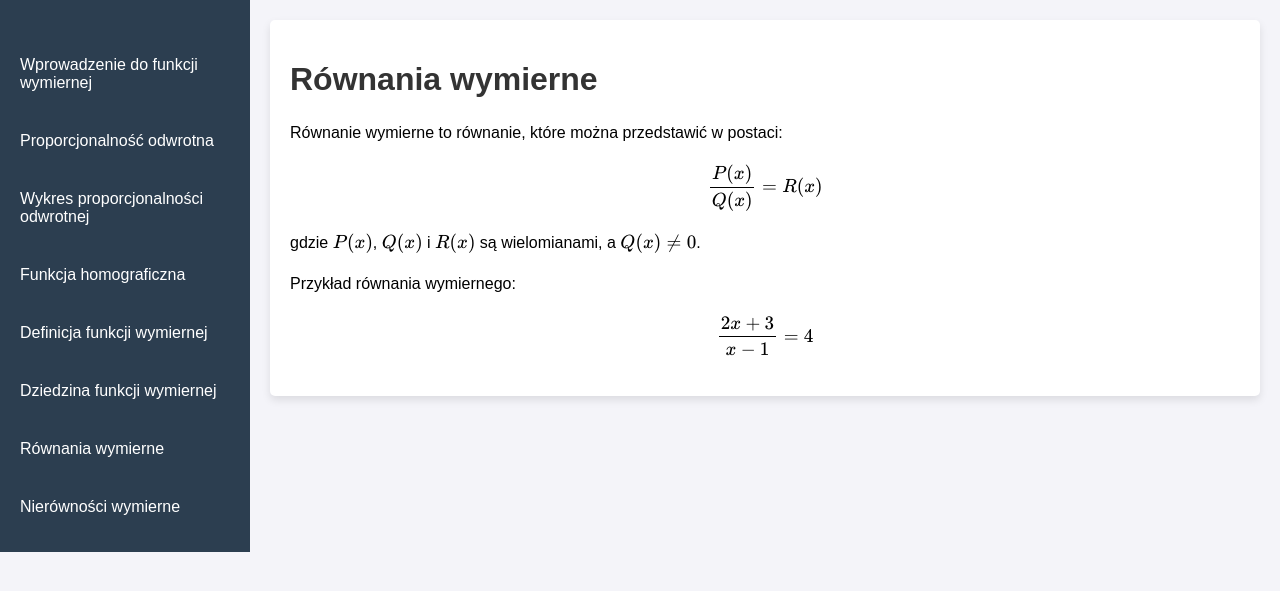
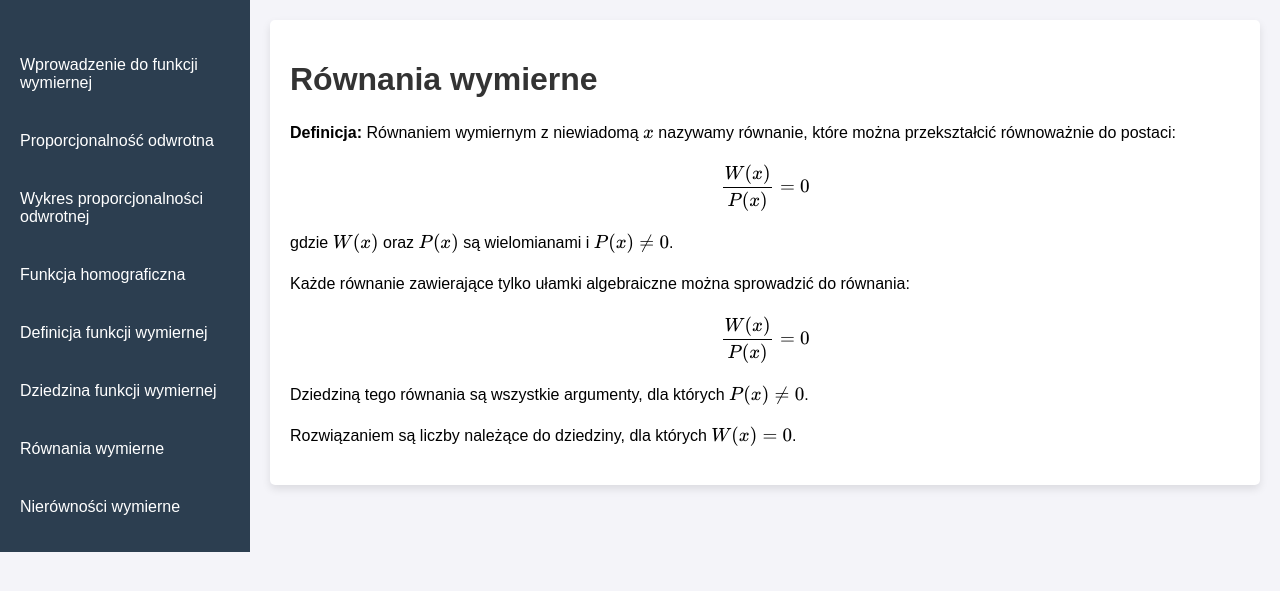
Before and after one commit to 277465/TI-MST-2024, a Flask app: page /equations in a window 1280 px wide. Shown: the part 46-637 px from the top of the page. Run offline with Flask 3, Linux system fonts and the light colour scheme.

Commit message:
równania

```diff
--- a/templates/equations.html
+++ b/templates/equations.html
@@ -2,10 +2,12 @@
 {% block content %}
 <div class="card shadow">
     <h1>Równania wymierne</h1>
-    <p>Równanie wymierne to równanie, które można przedstawić w postaci:</p>
-    <p>$$ \frac{P(x)}{Q(x)} = R(x) $$</p>
-    <p>gdzie \( P(x) \), \( Q(x) \) i \( R(x) \) są wielomianami, a \( Q(x) \neq 0 \).</p>
-    <p>Przykład równania wymiernego:</p>
-    <p>$$ \frac{2x + 3}{x - 1} = 4 $$</p>
+    <p><strong>Definicja:</strong> Równaniem wymiernym z niewiadomą \(x\) nazywamy równanie, które można przekształcić równoważnie do postaci:</p>
+    <p>$$ \frac{W(x)}{P(x)} = 0 $$</p>
+    <p>gdzie \( W(x) \) oraz \( P(x) \) są wielomianami i \( P(x) \neq 0 \).</p>
+    <p>Każde równanie zawierające tylko ułamki algebraiczne można sprowadzić do równania:</p>
+    <p>$$ \frac{W(x)}{P(x)} = 0 $$</p>
+    <p>Dziedziną tego równania są wszystkie argumenty, dla których \( P(x) \neq 0 \).</p>
+    <p>Rozwiązaniem są liczby należące do dziedziny, dla których \( W(x) = 0 \).</p>
 </div>
 {% endblock %}
```
